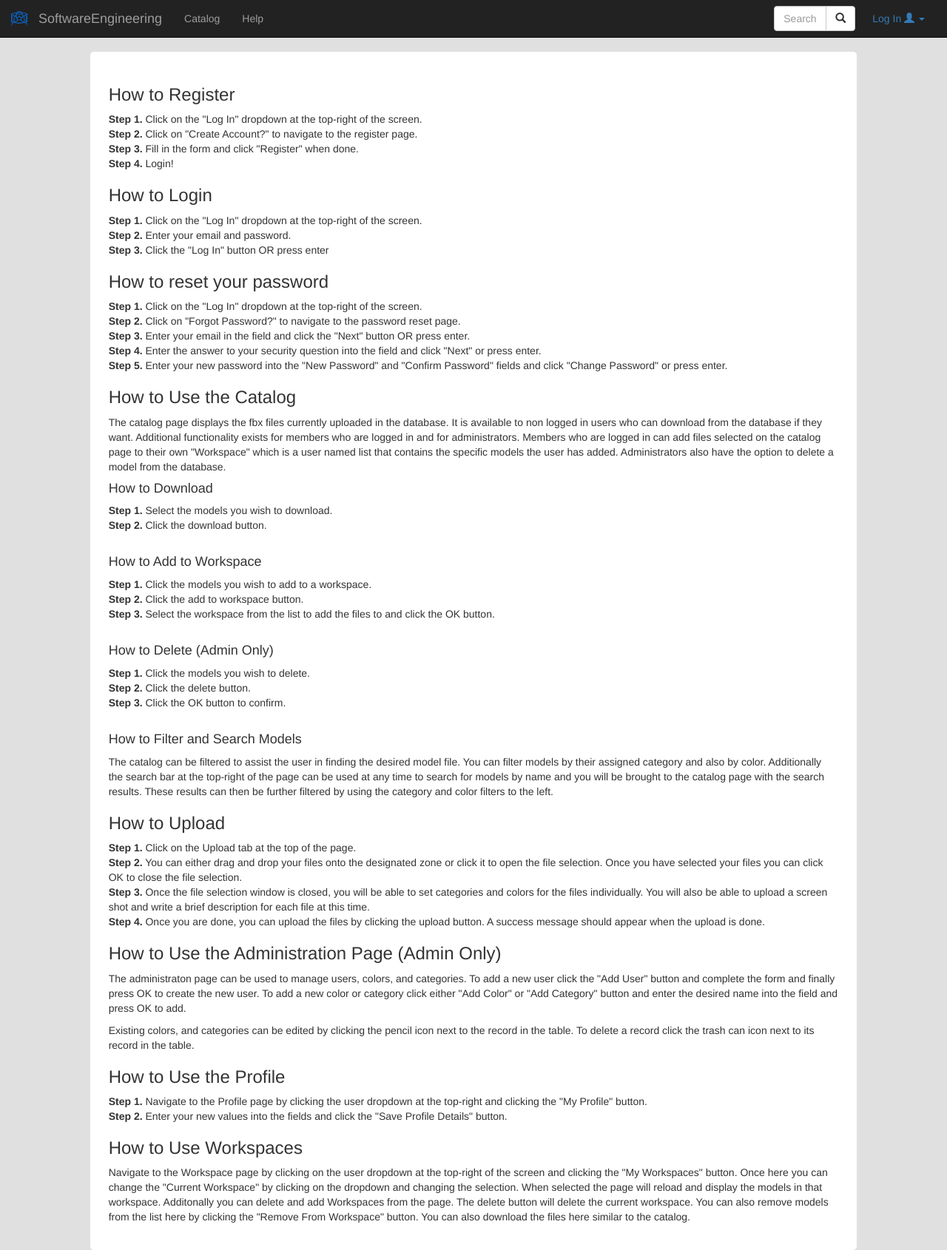
After one commit to jamesgagne/hololens, a PHP site: the page made by application/views/main/help.php in a window 1280 px wide. The commit adds this page. Shown: the whole page at 74% size. Run offline with PHP 8.4, Linux system fonts and the light colour scheme; the template is opened without the code that fills it, so the values that code supplies are empty; some libraries are stand-ins or nearby versions.

Commit message:
Completed help page documentation

```diff
--- /dev/null
+++ b/application/views/main/help.php
@@ -0,0 +1,108 @@
+
+<title>Help</title>
+
+<h3 class="h3">How to Register</h3>
+
+<strong>Step 1.</strong> Click on the "Log In" dropdown at the top-right of the screen.<br />
+
+<strong>Step 2.</strong> Click on "Create Account?" to navigate to the register page.<br />
+
+<strong>Step 3.</strong> Fill in the form and click "Register" when done.<br />
+
+<strong>Step 4.</strong> Login!
+
+
+<h3 class="h3">How to Login</h3>
+
+<strong>Step 1.</strong> Click on the "Log In" dropdown at the top-right of the screen.<br />
+
+<strong>Step 2.</strong> Enter your email and password.<br />
+
+<strong>Step 3.</strong> Click the "Log In" button OR press enter
+
+
+<h3 class="h3">How to reset your password</h3>
+
+<strong>Step 1.</strong> Click on the "Log In" dropdown at the top-right of the screen.<br />
+
+<strong>Step 2.</strong> Click on "Forgot Password?" to navigate to the password reset page.<br />
+
+<strong>Step 3.</strong> Enter your email in the field and click the "Next" button OR press enter.<br />
+
+<strong>Step 4.</strong> Enter the answer to your security question into the field and click "Next" or press enter.<br />
+
+<strong>Step 5.</strong> Enter your new password into the "New Password" and "Confirm Password" fields and click "Change Password" or press enter.
+
+<h3 class="h3">How to Use the Catalog</h3>
+
+ <p>The catalog page displays the fbx files currently uploaded in the database. It is available to non logged in users who can download from the database if they want.
+Additional functionality exists for members who are logged in and for administrators. Members who are logged in can add files selected on the catalog page to their own
+"Workspace" which is a user named list that contains the specific models the user has added. Administrators also have the option to delete a model from the
+database.</p>
+
+<h4 class="h4">How to Download</h4>
+
+<strong>Step 1.</strong> Select the models you wish to download.<br />
+
+<strong>Step 2.</strong> Click the download button.<br />
+
+<br>
+
+<h4 class="h4">How to Add to Workspace</h4>
+
+<strong>Step 1.</strong> Click the models you wish to add to a workspace.<br />
+
+<strong>Step 2.</strong> Click the add to workspace button.<br />
+
+<strong>Step 3.</strong> Select the workspace from the list to add the files to and click the OK button.<br />
+
+<br>
+
+<h4 class="h4">How to Delete (Admin Only)</h4>
+
+<strong>Step 1.</strong> Click the models you wish to delete.<br />
+
+<strong>Step 2.</strong> Click the delete button.<br />
+
+<strong>Step 3.</strong> Click the OK button to confirm.<br />
+
+<br>
+
+<h4 class="h4">How to Filter and Search Models</h4>
+
+<p>The catalog can be filtered to assist the user in finding the desired model file. You can filter models by their assigned category and also by color.
+Additionally the search bar at the top-right of the page can be used at any time to search for models by name and you will be brought to the catalog page
+with the search results. These results can then be further filtered by using the category and color filters to the left.</p>
+
+<h3 class="h3">How to Upload</h3>
+
+<strong>Step 1.</strong> Click on the Upload tab at the top of the page.<br />
+
+<strong>Step 2.</strong> You can either drag and drop your files onto the designated zone or click it to open the file selection. Once you have selected your files you can click OK to close the file selection.<br />
+
+<strong>Step 3.</strong> Once the file selection window is closed, you will be able to set categories and colors for the files individually. You will also be able to upload a screen shot and write a brief description for each file at this time.<br />
+
+<strong>Step 4.</strong> Once you are done, you can upload the files by clicking the upload button. A success message should appear when the upload is done.
+
+<h3 class="h3">How to Use the Administration Page (Admin Only)</h3>
+
+<p>The administraton page can be used to manage users, colors, and categories. To add a new user click the "Add User" button and complete the form and finally press OK to create the new user.
+To add a new color or category click either "Add Color" or "Add Category" button and enter the desired name into the field and press OK to add. </p>
+
+<p>Existing colors, and categories can be edited by clicking
+the pencil icon next to the record in the table. To delete a record click the trash can icon next to its record in the table.</p>
+
+
+<h3 class="h3">How to Use the Profile</h3>
+
+<strong>Step 1.</strong> Navigate to the Profile page by clicking the user dropdown at the top-right and clicking the "My Profile" button.<br />
+
+<strong>Step 2.</strong> Enter your new values into the fields and click the "Save Profile Details" button.<br />
+
+
+<h3 class="h3">How to Use Workspaces</h3>
+
+<p>Navigate to the Workspace page by clicking on the user dropdown at the top-right of the screen and clicking the "My Workspaces" button.
+Once here you can change the "Current Workspace" by clicking on the dropdown and changing the selection. When selected the page will reload and display
+the models in that workspace. Additonally you can delete and add Workspaces from the page. The delete button will delete the current workspace.
+You can also remove models from the list here by clicking the "Remove From Workspace" button. You can also download the files here similar to the catalog.</p>
```
Also changed, not shown: application/controllers/Help.php (added, +28 -0 lines), application/views/main/workspace.php (+8 -6 lines).
